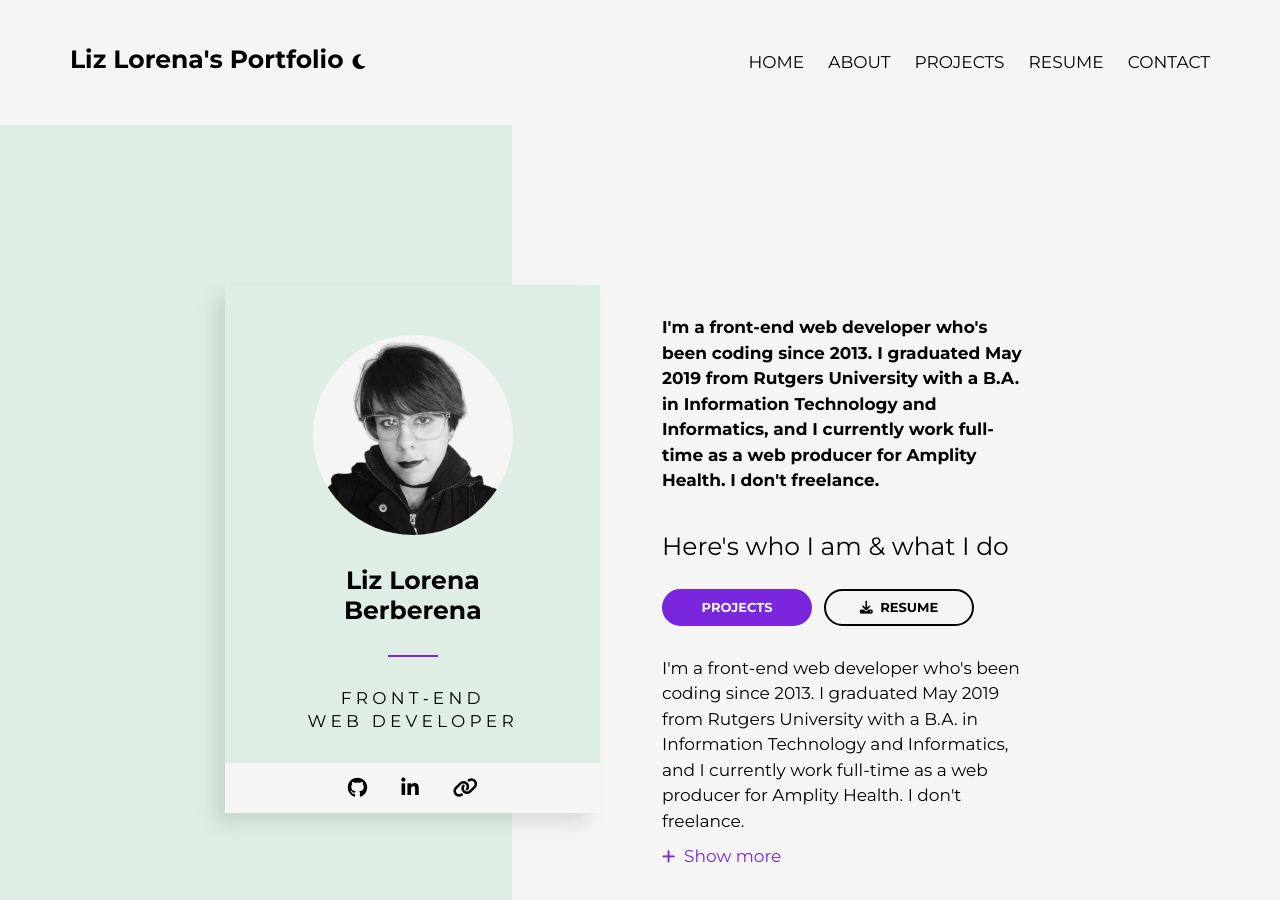
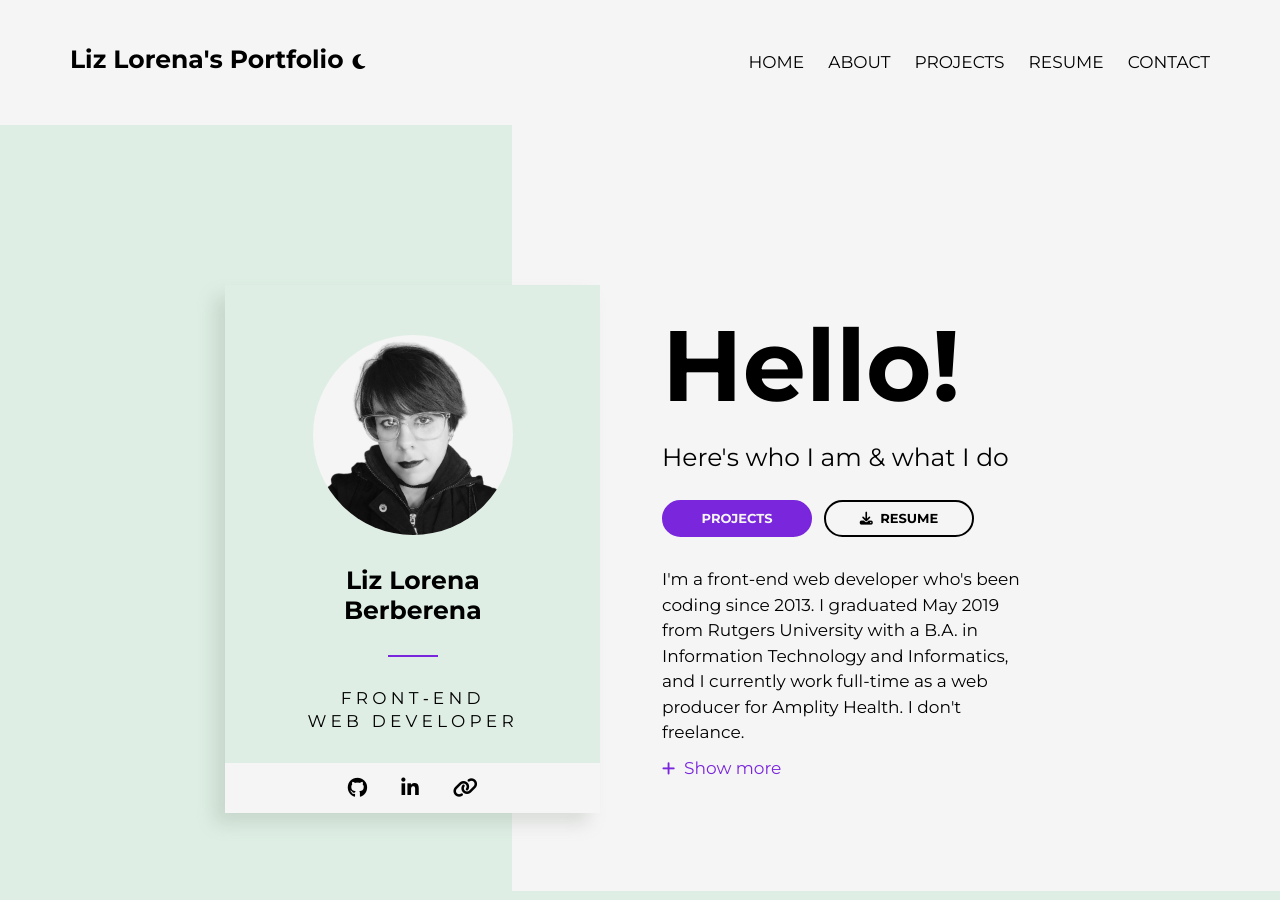
Before and after one commit to liz-lorena/liz-lorena.github.io, a Jekyll site: the page built from index.html, in a window 1280 px wide and 900 px high. Built offline with Jekyll 4.4.1, drawn with Linux system fonts in a browser that asks for light colours; nearby versions of some CDN libraries; the list of posts is cut into pages by our own code.

Commit message:
Update homepage.html

```diff
--- a/_layouts/homepage.html
+++ b/_layouts/homepage.html
@@ -78,13 +78,10 @@
 </div>
 <div class="business">
     <div class="businesspiece">
-        <h3 class="greeting">{{content}}</h3>
+        <h3 class="greeting">Hello!</h3>
         <h4 class="intro" id="about">Here's who I am &amp; what I do</h4>
         <div class="introbuttons"><a href="#projects" class="button One">Projects</a> &nbsp; <a href="/resume-lizlorena.com.pdf" target="_blank" class="button Two"><i class="fa fa-download" aria-hidden="true"></i>&nbsp; Resume</a></div>
-        <p>I'm a front-end web developer who's been coding since 2013. I graduated May 2019 from Rutgers University with a B.A. in Information Technology and Informatics, and I currently work full-time as a web producer for Amplity Health. I don't freelance.</p>
-      <div id="text" class="hidden">
-        <p>Besides making websites, I also love learning languages. As a multilingual Cuban-American, I'm fluent in Spanish and English and have studied German since middle school and French since high school. I'm currently also studying Polish and Italian. Some of my other interests are drawing and researching niche topics.</p>
-        <p>My birds and my fiancé are my happiness.&nbsp;♡</p>
+        {{content}}
       </div>
         <p id="less" class="hidden"><a><a><i class="fa fa-minus" aria-hidden="true" style="font-size: 15px;"></i>&nbsp; Show less</a></p>
         <p id="more"><a><i class="fa fa-plus" aria-hidden="true" style="font-size: 15px;"></i>&nbsp; Show more</a></p>
```
